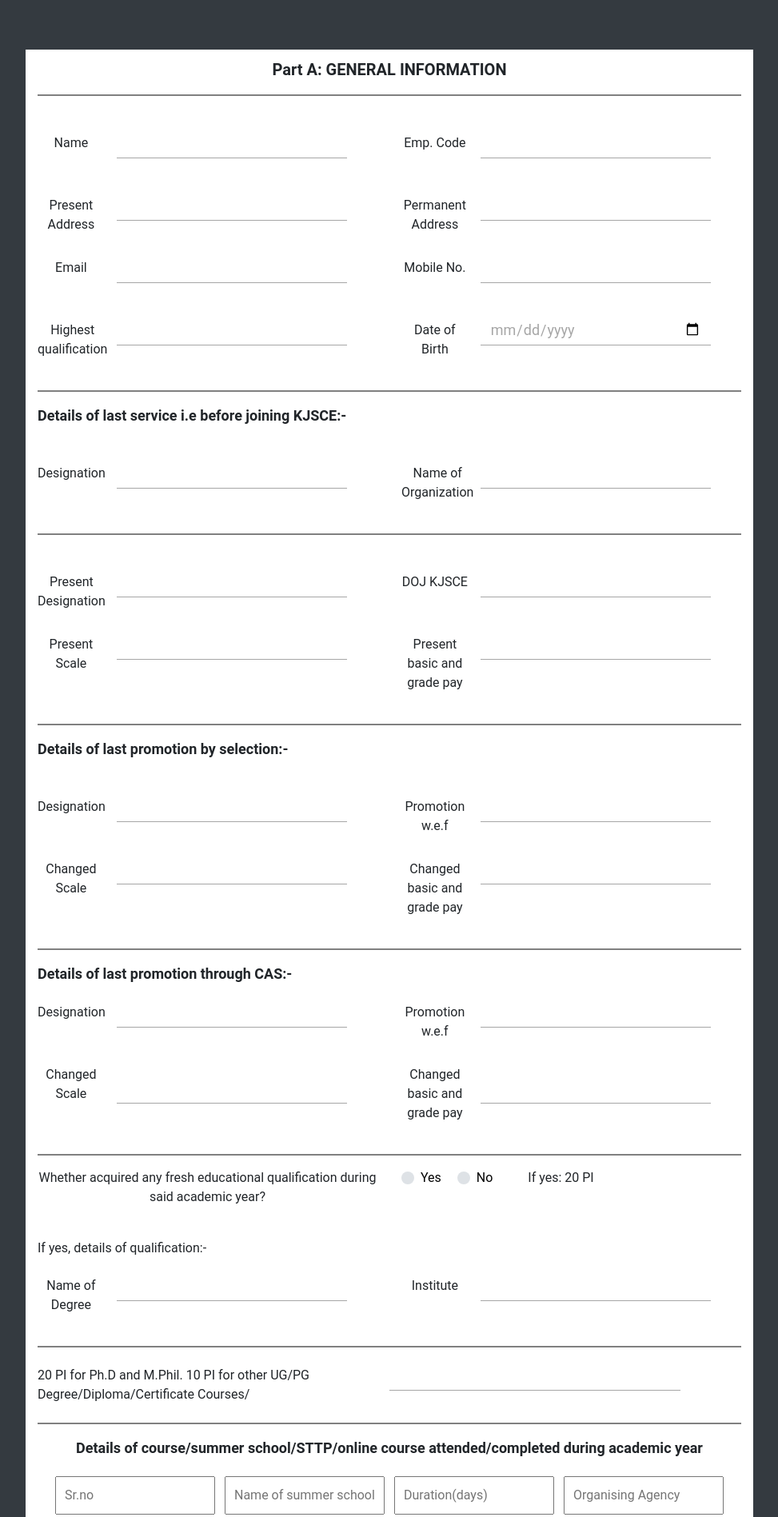
After one commit to CAS-TEAM/CAS, a PHP site: page /partA.php in a window 1280 px wide. The commit adds this page. Shown: the top 1897 px of the page at 80% size, without its empty margins (153-1126 px from the left). Run offline with PHP 8.4, Linux system fonts and the light colour scheme.

Commit message:
partA done!

```diff
--- a/Frontend/global.css
+++ b/Frontend/global.css
@@ -147,3 +147,46 @@
 	height: 27px;
 	width: 27px;
 }
+
+
+/*partA*/
+
+.parta{
+	font-family:Roboto,sans-serif;
+	background-color: white;
+    border-style: 1px solid grey;
+    margin: 0 auto;
+    text-align: center;
+    /*opacity: 0.8;*/
+    margin-top: 67px;
+    /*box-shadow: 2px 5px 5px 0px #eee;*/
+    max-width: 910px;
+    padding-top: 10px;
+    height: auto;
+    margin-top: 20px;
+}
+
+.heading{
+	font-size: 20px;
+}
+
+.parta-label{
+	display: inline;
+}
+
+.yes, .no{
+	color: black;
+}
+
+.partalabel{
+	width:100%;
+	height:37.73px;
+	margin-top: 0;
+}
+
+.dynamic-four{
+	margin: 6px;
+	padding: 10px;
+	width:200px;
+
+}
--- /dev/null
+++ b/partA.php
@@ -0,0 +1,454 @@
+<?php
+
+include 'top.php';
+
+?>
+
+	<nav class="navbar bg-dark">
+		<p class="navbar-brand" style="color:white;width:100%;text-align:center"></p>
+	</nav>
+
+
+
+    <div class="container parta">
+    	<header class="heading"><b>Part A: GENERAL INFORMATION</b></header>
+    	<hr style="border: 0.5px solid grey"><br>
+    	<div class="row">
+    		<div class="col-md-12">
+    			<div class="row">
+    				<div class="col-md-6">
+		    			<div class="form-group row">
+		    				<div class="col-3">
+		    					<label for="example-text-input" class="col-form-label">Name</label>
+		    				</div>
+
+							<div class="col-8" style="padding-left: 0">
+							   <input class="form-control partalabel" type="text" name="faculty_name" id="example-text-input" required />
+							</div>
+						</div>
+
+
+		    		</div>
+		    		<div class="col-md-6">
+		    			<div class="form-group row">
+							<div class="col-3">
+		    					<label for="example-text-input" class="col-form-label">Emp. Code</label>
+		    				</div>
+
+							<div class="col-8" style="padding-left: 0">
+							    <input class="form-control partalabel" type="text" name="ecode" id="example-text-input" required />
+							</div>
+						</div>
+		    		</div>
+    			</div><br>
+    			<div class="row">
+    				<div class="col-md-6">
+		    			<div class="form-group row">
+		    				<div class="col-3">
+		    					<label for="example-text-input" class="col-form-label">Present Address</label>
+		    				</div>
+
+							<div class="col-8" style="padding-left: 0">
+							   <input class="form-control partalabel" type="text" name="praddr" id="example-text-input" required />
+							</div>
+						</div>
+
+
+		    		</div>
+		    		<div class="col-md-6">
+		    			<div class="form-group row">
+		    				<div class="col-3">
+		    					<label for="example-text-input" class="col-form-label">Permanent Address</label>
+		    				</div>
+
+							<div class="col-8" style="padding-left: 0">
+							   <input class="form-control partalabel" type="text" name="peaddr" id="example-text-input" required />
+							</div>
+						</div>
+		    		</div>
+    			</div>
+    			<div class="row">
+    				<div class="col-md-6">
+		    			<div class="form-group row">
+		    				<div class="col-3">
+		    					<label for="example-text-input" class="col-form-label">Email</label>
+		    				</div>
+
+							<div class="col-8" style="padding-left: 0">
+							   <input class="form-control partalabel" type="email" name="email" id="example-text-input" required />
+							</div>
+						</div>
+		    		</div>
+		    		<div class="col-md-6">
+		    			<div class="form-group row">
+							<div class="col-3">
+		    					<label for="example-text-input" class="col-form-label">Mobile No.</label>
+		    				</div>
+
+							<div class="col-8" style="padding-left: 0">
+							   <input class="form-control partalabel" type="text" name="mobileno" id="example-text-input" required />
+							</div>
+						</div>
+		    		</div>
+    			</div><br>
+    			<div class="row">
+    				<div class="col-md-6">
+		    			<div class="form-group row">
+		    				<div class="col-3">
+		    					<label for="example-text-input" class="col-form-label">Highest qualification</label>
+		    				</div>
+
+							<div class="col-8" style="padding-left: 0">
+							   <input class="form-control partalabel" type="text" name="highq" id="example-text-input" required />
+							</div>
+						</div>
+
+
+		    		</div>
+		    		<div class="col-md-6">
+		    			<div class="form-group row">
+							<div class="col-3">
+		    					<label for="example-text-input" class="col-form-label">Date of Birth</label>
+		    				</div>
+
+							<div class="col-8" style="padding-left: 0">
+							   <input class="form-control partalabel" type="date" name="dob" id="example-text-input" required />
+							</div>
+						</div>
+		    		</div>
+    			</div>
+    		</div>
+    	</div>
+    	<hr style="border: 1px solid grey">
+
+    	<div class="row">
+    		<div class="col-md-6 text-left">
+    			<p style="font-size: 18px"><b>Details of last service i.e before joining KJSCE:-</b></p>
+    		</div>
+    	</div><br>
+
+    	<div class="row">
+    		<div class="col-md-6">
+	    		<div class="form-group row">
+					<div class="col-3">
+	    				<label for="example-text-input" class="col-form-label">Designation</label>
+	    			</div>
+
+					<div class="col-8" style="padding-left: 0">
+						<input class="form-control partalabel" type="text" name="desi" id="example-text-input" required />
+					</div>
+				</div>
+			</div>
+
+			<div class="col-md-6">
+	    		<div class="form-group row">
+					<div class="col-3">
+	    				<label for="example-text-input" class="col-form-label">Name of Organization</label>
+	    			</div>
+
+					<div class="col-8" style="padding-left: 0">
+						<input class="form-control partalabel" type="text" name="nameo" id="example-text-input" required />
+					</div>
+				</div>
+			</div>
+		</div>
+		<hr style="border: 1px solid grey"><br>
+
+		<div class="row">
+    		<div class="col-md-6">
+	    		<div class="form-group row">
+					<div class="col-3">
+	    				<label for="example-text-input" class="col-form-label">Present Designation</label>
+	    			</div>
+
+					<div class="col-8" style="padding-left: 0">
+						<input class="form-control partalabel" type="text" name="pdesi" id="example-text-input" required />
+					</div>
+				</div>
+			</div>
+
+			<div class="col-md-6">
+	    		<div class="form-group row">
+					<div class="col-3">
+	    				<label for="example-text-input" class="col-form-label">DOJ KJSCE</label>
+	    			</div>
+
+					<div class="col-8" style="padding-left: 0">
+						<input class="form-control partalabel" type="text" name="dojkjsce" id="example-text-input" required />
+					</div>
+				</div>
+			</div>
+
+			<div class="col-md-6">
+	    		<div class="form-group row">
+					<div class="col-3">
+	    				<label for="example-text-input" class="col-form-label">Present Scale</label>
+	    			</div>
+
+					<div class="col-8" style="padding-left: 0">
+						<input class="form-control partalabel" type="number" name="pscale" id="example-text-input" required />
+					</div>
+				</div>
+			</div>
+
+			<div class="col-md-6">
+	    		<div class="form-group row">
+					<div class="col-3">
+	    				<label for="example-text-input" class="col-form-label">Present basic and grade pay</label>
+	    			</div>
+
+					<div class="col-8" style="padding-left: 0">
+						<input class="form-control partalabel" type="number" name="pbg" id="example-text-input" required />
+					</div>
+				</div>
+			</div>
+		</div>
+		<hr style="border: 1px solid grey">
+
+		<div class="row">
+    		<div class="col-md-5 text-left">
+    			<p style="font-size: 18px"><b>Details of last promotion by selection:-</b></p>
+    		</div>
+    	</div><br>
+    	<div class="row">
+    		<div class="col-md-6">
+	    		<div class="form-group row">
+					<div class="col-3">
+	    				<label for="example-text-input" class="col-form-label">Designation</label>
+	    			</div>
+
+					<div class="col-8" style="padding-left: 0">
+						<input class="form-control partalabel" type="text" name="lastdesisel" id="example-text-input" required />
+					</div>
+				</div>
+			</div>
+
+			<div class="col-md-6">
+	    		<div class="form-group row">
+					<div class="col-3">
+	    				<label for="example-text-input" class="col-form-label">Promotion w.e.f</label>
+	    			</div>
+
+					<div class="col-8" style="padding-left: 0">
+						<input class="form-control partalabel" type="text" name="promowef" id="example-text-input" required />
+					</div>
+				</div>
+			</div>
+
+			<div class="col-md-6">
+	    		<div class="form-group row">
+					<div class="col-3">
+	    				<label for="example-text-input" class="col-form-label">Changed Scale</label>
+	    			</div>
+
+					<div class="col-8" style="padding-left: 0">
+						<input class="form-control partalabel" type="number" name="cscales" id="example-text-input" required />
+					</div>
+				</div>
+			</div>
+
+			<div class="col-md-6">
+	    		<div class="form-group row">
+					<div class="col-3">
+	    				<label for="example-text-input" class="col-form-label">Changed basic and grade pay</label>
+	    			</div>
+
+					<div class="col-8" style="padding-left: 0">
+						<input class="form-control partalabel" type="number" name="cbasics" id="example-text-input" required />
+					</div>
+				</div>
+			</div>
+		</div>
+		<hr style="border: 1px solid grey">
+
+		<div class="row">
+    		<div class="col-md-5 text-left">
+    			<p style="font-size: 18px"><b>Details of last promotion through CAS:-</b></p>
+    		</div>
+    	</div>
+
+    	<div class="row">
+    		<div class="col-md-6">
+	    		<div class="form-group row">
+					<div class="col-3">
+	    				<label for="example-text-input" class="col-form-label">Designation</label>
+	    			</div>
+
+					<div class="col-8" style="padding-left: 0">
+						<input class="form-control partalabel" type="text" name="lastdesicas" id="example-text-input" required />
+					</div>
+				</div>
+			</div>
+
+			<div class="col-md-6">
+	    		<div class="form-group row">
+					<div class="col-3">
+	    				<label for="example-text-input" class="col-form-label">Promotion w.e.f</label>
+	    			</div>
+
+					<div class="col-8" style="padding-left: 0">
+						<input class="form-control partalabel" type="text" name="promowefcas" id="example-text-input" required />
+					</div>
+				</div>
+			</div>
+
+			<div class="col-md-6">
+	    		<div class="form-group row">
+					<div class="col-3">
+	    				<label for="example-text-input" class="col-form-label">Changed Scale</label>
+	    			</div>
+
+					<div class="col-8" style="padding-left: 0">
+						<input class="form-control" type="number" name="cscalecas" id="example-text-input" required />
+					</div>
+				</div>
+			</div>
+
+			<div class="col-md-6">
+	    		<div class="form-group row">
+					<div class="col-3">
+	    				<label for="example-text-input" class="col-form-label">Changed basic and grade pay</label>
+	    			</div>
+
+					<div class="col-8" style="padding-left: 0">
+						<input class="form-control" type="number" name="cbasiccas" id="example-text-input" required />
+					</div>
+				</div>
+			</div>
+		</div>
+		<hr style="border: 1px solid grey">
+
+		<div class="row">
+			<div class="col-md-6">
+				<p>Whether acquired any fresh educational qualification during said academic year?</p>
+			</div>
+	    	<div class="col-md-6 text-left">
+				<div class="custom-control custom-radio custom-control-inline">
+				  <input type="radio" id="customRadioInline1" name="customRadioInline1" class="custom-control-input yesradio">
+				  <label class="custom-control-label yes" for="customRadioInline1">Yes</label>
+				</div>
+				<div class="custom-control custom-radio custom-control-inline">
+				  <input type="radio" id="customRadioInline2" name="customRadioInline1" class="custom-control-input noradio">
+				  <label class="custom-control-label no" for="customRadioInline2">No</label>
+				</div>
+				<div class="custom-control custom-radio custom-control-inline">
+				<p>If yes: 20 PI</p>
+			</div>
+			</div>
+		</div><br>
+
+		<div class="row">
+			<div class="col text-left">
+				<p>If yes, details of qualification:-</p>
+			</div>
+		</div>
+
+		<div class="row">
+			<div class="col-md-6">
+	    		<div class="form-group row">
+					<div class="col-3">
+	    				<label for="example-text-input" class=" col-form-label">Name of Degree</label>
+	    			</div>
+
+					<div class="col-8" style="padding-left: 0">
+						<input class="form-control partalabel" type="text" name="nameofdegree" id="example-text-input" required />
+					</div>
+				</div>
+			</div>
+
+			<div class="col-md-6">
+	    		<div class="form-group row">
+					<div class="col-3">
+	    				<label for="example-text-input" class="col-form-label">Institute</label>
+	    			</div>
+
+					<div class="col-8" style="padding-left: 0">
+						<input class="form-control partalabel" type="text" name="institute" id="example-text-input" required />
+					</div>
+				</div>
+			</div>
+		</div>
+		<hr style="border: 0.5px solid grey">
+
+	    		<div class="form-group row">
+					<div class="col-md-6 text-left">
+	    				<label for="example-text-input" class="col-form-label">20 PI for Ph.D and M.Phil. 10 PI for other UG/PG Degree/Diploma/Certificate Courses/</label>
+	    			</div>
+
+					<div class="col-md-5" style="padding-left: 0">
+						<input class="form-control partalabel" type="text" name="institute" id="example-text-input" required />
+					</div>
+				</div>
+		<hr style="border: 0.5px solid grey">
+
+		<div class="row">
+    		<div class="col-md-12">
+    			<p style="font-size: 18px"><b>Details of course/summer school/STTP/online course attended/completed during academic year</b></p>
+    		</div>
+    	</div>
+
+		<div class="panel panel-default">
+
+		  	<div class="panel-body">
+
+		  		<div id="education_fields"></div>
+
+		  		<div class="row form-inline justify-content-center">
+		  			<div class="nopadding">
+				  		<div class="form-group">
+				    		<input type="text" class="dynamic-four" id="srno" name="srno[]" value="" placeholder="Sr.no">
+				  		</div>
+					</div>
+
+					<div class="nopadding">
+				  		<div class="form-group">
+				    		<input type="text" class="dynamic-four" id="course" name="course[]" value="" placeholder="Name of summer school/course">
+				  		</div>
+					</div>
+
+					<div class="nopadding">
+				  		<div class="form-group">
+				   			<input type="text" class="dynamic-four" id="days" name="days[]" value="" placeholder="Duration(days)">
+				  		</div>
+					</div>
+
+					<div class="nopadding">
+						<div class="form-group">
+				    		<input type="text" class="dynamic-four" id="agency" name="agency[]" value="" placeholder="Organising Agency">
+				  		</div>
+					</div>
+				  	<div class="input-group-btn">
+				        <img src="https://img.icons8.com/color/48/000000/plus.png" onclick="education_fields();" style="cursor:pointer" />
+				    </div>
+
+				<div class="clear"></div>
+			</div>
+
+
+		</div>
+
+
+
+
+
+	</div>
+
+	<script type="text/javascript">
+
+	var room = 1;
+	function education_fields() {
+
+	    room++;
+	    var objTo = document.getElementById('education_fields')
+	    var divtest = document.createElement("div");
+		divtest.setAttribute("class", "form-group removeclass"+room);
+		var rdiv = 'removeclass'+room;
+	    divtest.innerHTML = '<div class="row form-inline justify-content-center"><div class="nopadding"><div class="form-group"><input type="text" class="dynamic-four" id="srno" name="srno[]" value="" placeholder="Sr.no"></div></div><div class="nopadding"><div class="form-group"><input type="text" class="dynamic-four" id="course" name="course[]" value="" placeholder="Name of summer school/course"></div></div><div class="nopadding"><div class="form-group"><input type="text" class="dynamic-four" id="days" name="days[]" value="" placeholder="Duration(days)"></div></div><div class="nopadding"><div class="form-group"><input type="text" class="dynamic-four" id="agency" name="agency[]" value="" placeholder="Organising Agency"></div></div><div class="input-group-btn"> <img src="https://img.icons8.com/color/48/000000/minus.png" onclick="remove_education_fields('+ room +');" style="cursor:pointer"> </div></div><div class="clear"></div></div>';
+
+	    objTo.appendChild(divtest);
+	}
+	function remove_education_fields(rid) {
+		$('.removeclass'+rid).remove();
+	}
+
+	</script>
--- a/top.php
+++ b/top.php
@@ -6,6 +6,7 @@
 
 	<link rel="stylesheet" href="https://maxcdn.bootstrapcdn.com/bootstrap/4.1.3/css/bootstrap.min.css">
 	<link href="https://stackpath.bootstrapcdn.com/font-awesome/4.7.0/css/font-awesome.min.css" rel="stylesheet" integrity="sha384-wvfXpqpZZVQGK6TAh5PVlGOfQNHSoD2xbE+QkPxCAFlNEevoEH3Sl0sibVcOQVnN" crossorigin="anonymous">
+
 	<!-- <link rel="stylesheet" href="https://use.fontawesome.com/releases/v5.6.3/css/all.css" integrity="sha384-UHRtZLI+pbxtHCWp1t77Bi1L4ZtiqrqD80Kn4Z8NTSRyMA2Fd33n5dQ8lWUE00s/" crossorigin="anonymous"> -->
 	<script src="https://ajax.googleapis.com/ajax/libs/jquery/3.3.1/jquery.min.js"></script>
 	<script src="https://cdnjs.cloudflare.com/ajax/libs/popper.js/1.14.3/umd/popper.min.js"></script>
```
